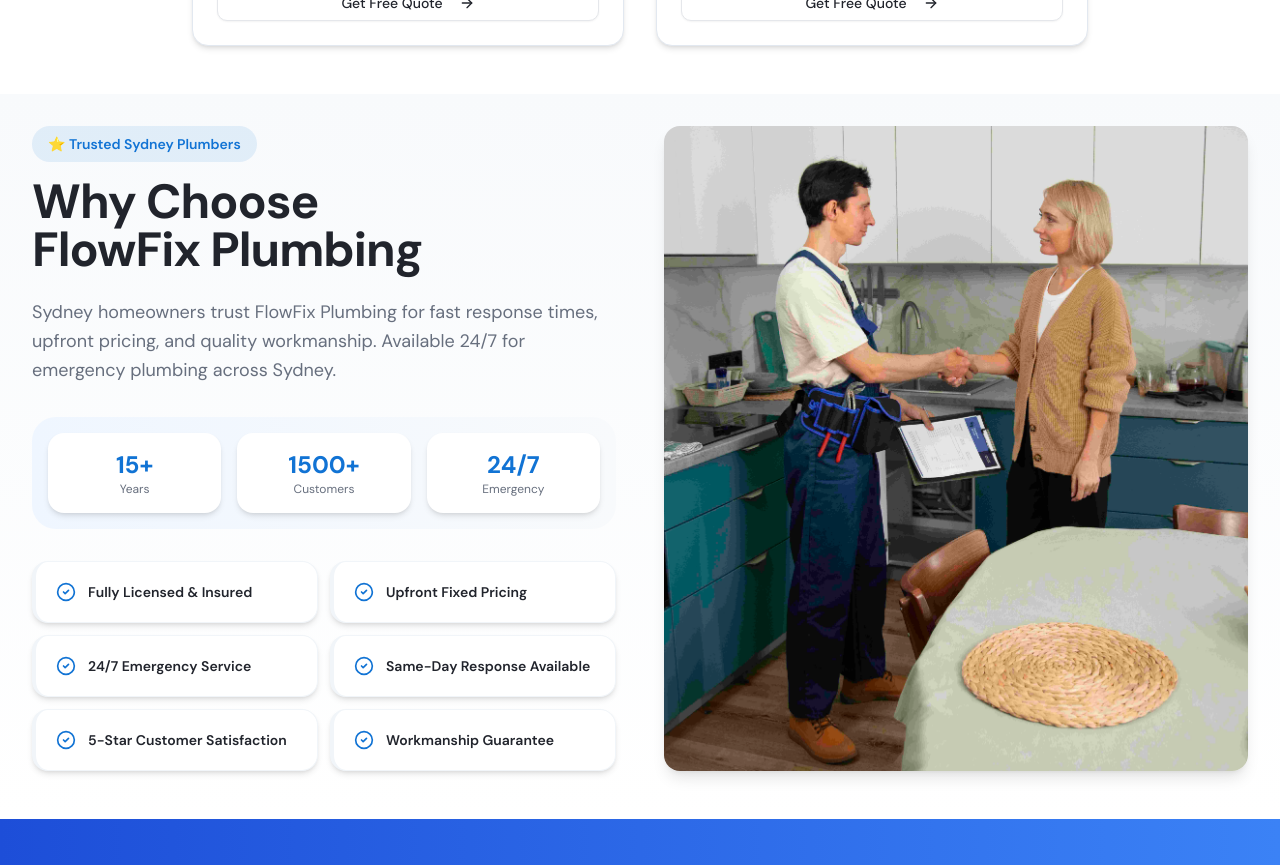
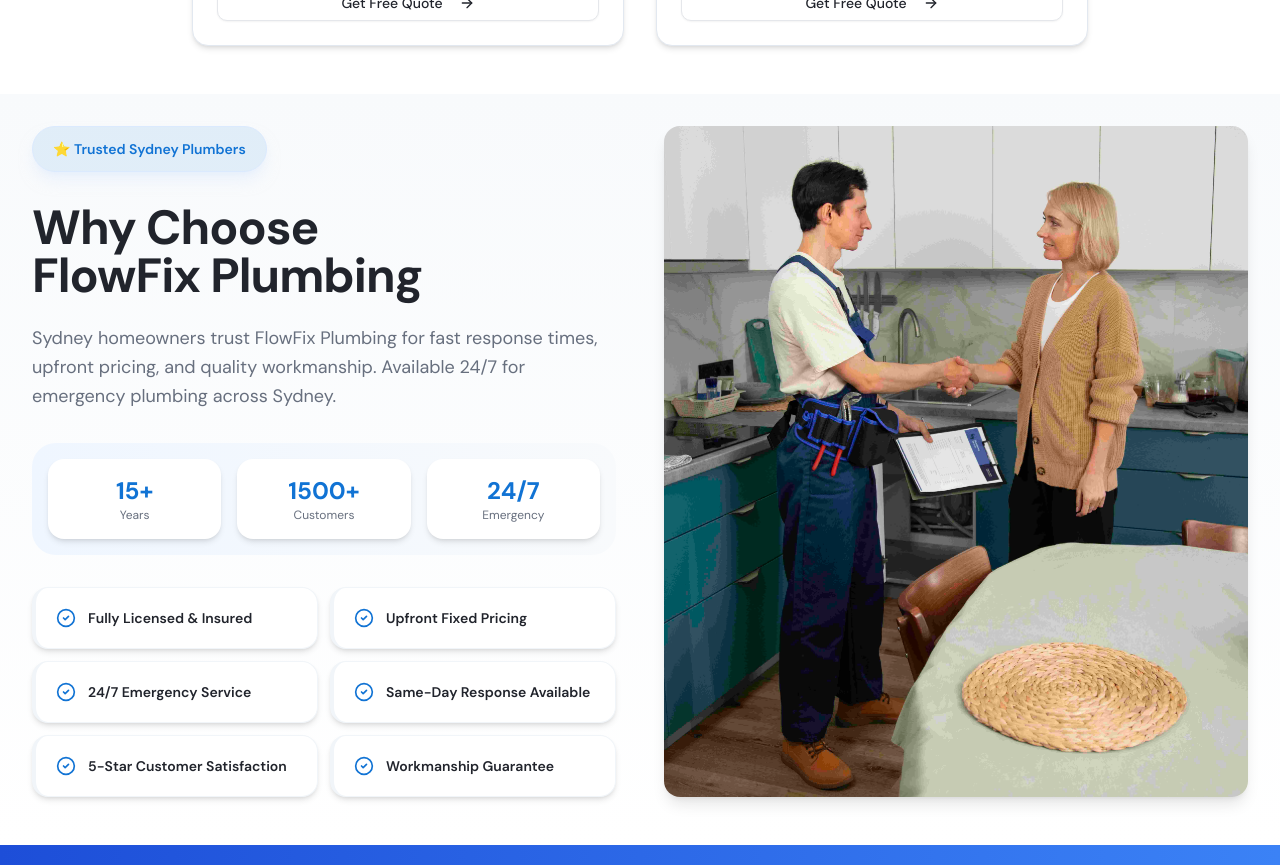
Before and after one commit to gopremiumstudio/flowfix-plumbing-demo, a React (Vite) app: page / in a window 1280 px wide. Shown: the part 2200-3065 px from the top of the page. Built offline with nearby package versions, Linux system fonts and the light colour scheme.

Commit message:
Improve service section premium pill spacing

```diff
--- a/src/pages/HomePage.jsx
+++ b/src/pages/HomePage.jsx
@@ -370,7 +370,7 @@
                 viewport={{ once: true }}
                 transition={{ duration: 0.6 }}
               >
-                <div className="inline-flex items-center px-4 py-2 rounded-full bg-primary/10 text-primary font-semibold text-sm mb-4">
+                <div className="inline-flex items-center px-5 py-3 rounded-full bg-primary/10 text-primary font-semibold text-sm mb-8 shadow-lg shadow-blue-100/50 border border-blue-100">
   ⭐ Trusted Sydney Plumbers
 </div>
                 <h2 className="text-4xl md:text-5xl font-bold text-foreground mb-6" style={{ letterSpacing: '-0.02em', textWrap: 'balance' }}>
```
